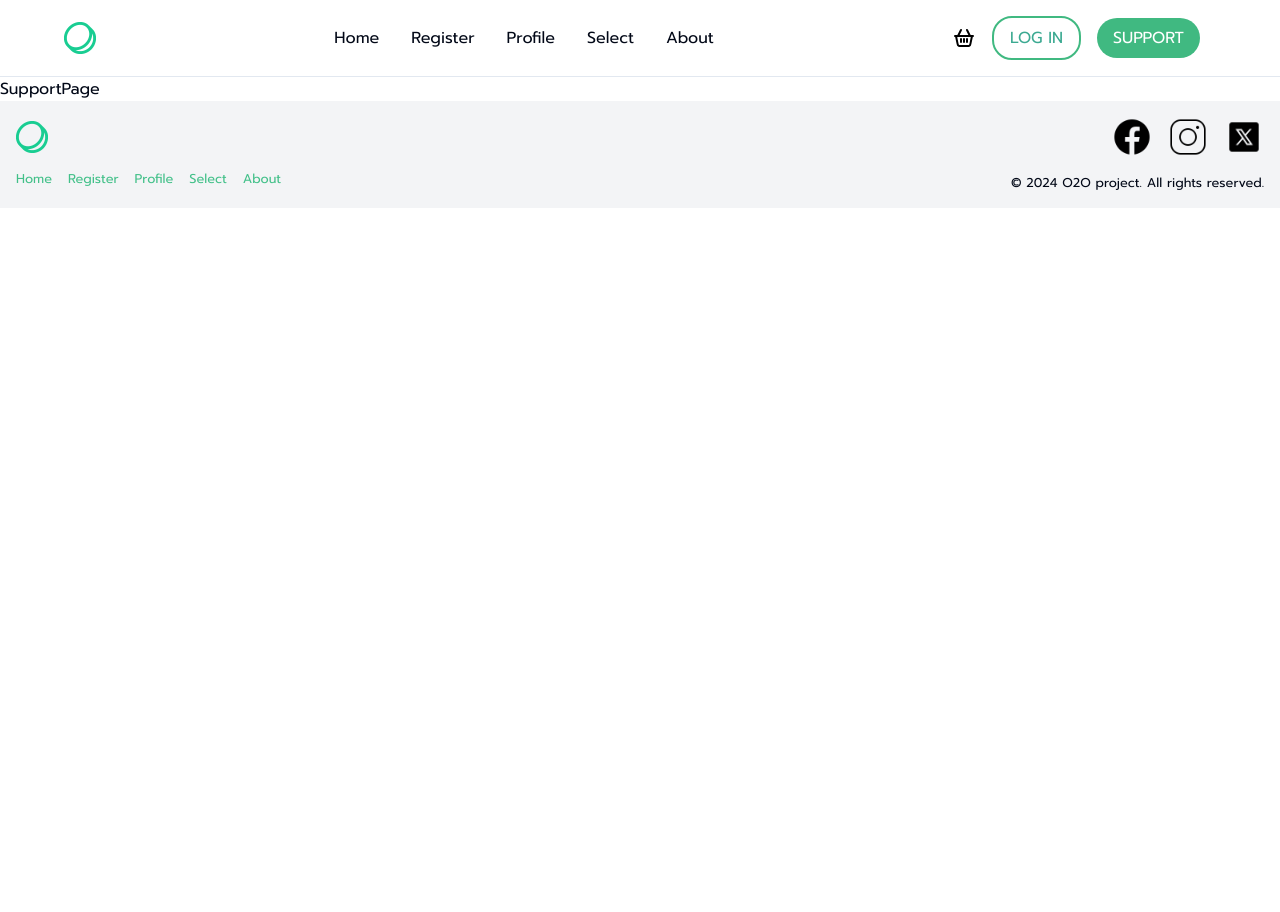
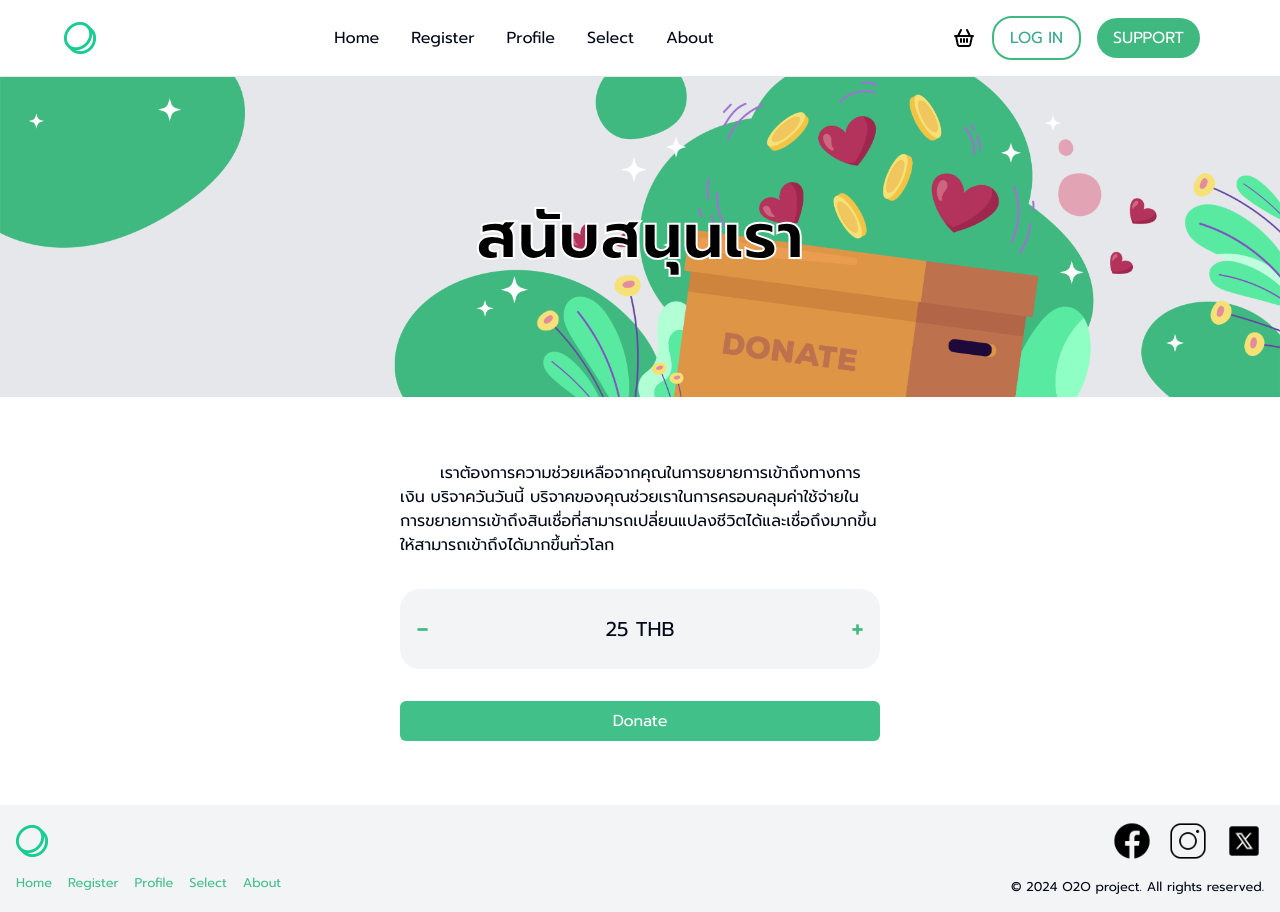
Before and after one commit to chaithawat21/o2o-frontend, a React (Vite) app: page /support in a window 1280 px wide. Before the commit the page ends 800 px from the top, so only its background shows below. Built offline with nearby package versions, Linux system fonts and the light colour scheme.

Commit message:
add supportpage

```diff
--- a/src/pages/AboutPage.jsx
+++ b/src/pages/AboutPage.jsx
@@ -40,7 +40,7 @@ function AboutPage() {
   const handleSubmit = async (e) => {
     e.preventDefault();
     try {
-      const response = await axios.post('http://localhost:8888/about/contact', formData);
+      const response = await axios.post('http://localhost:8888/contact', formData);
       console.log(response.data);
       notifySuccess();
     } catch (error) {
@@ -81,7 +81,7 @@ function AboutPage() {
       <p className="indent-5 px-[5rem] pt-[1rem]">
         โดยการปล่อยกู้เพียง 25 บาท บน O2O
         คุณสามารถเป็นส่วนหนึ่งของการแก้ปัญหาและสร้างความแตกต่างในชีวิตของผู้อื่นได้อย่างแท้จริง
-        100% ของทุกดอลลาร์ที่คุณปล่อยกู้บน O2O จะไปที่การระดมทุนเพื่อการปล่อยกู้
+        100% ของทุกบาทที่คุณปล่อยกู้บน O2O จะไปที่การระดมทุนเพื่อการปล่อยกู้
       </p>
       <p className="indent-5 px-[5rem] pt-[1rem]">
         ในประเทศไทย
@@ -154,7 +154,7 @@ function AboutPage() {
             <div>
               <button
                 type="submit"
-                className="w-full bg-GreenFooter text-white py-2 px-4 rounded-md hover:opacity-50 focus:outline-none focus:ring-2 focus:ring-offset-2 "
+                className="w-full bg-GreenFooter text-white py-2 px-4 rounded-md hover:opacity-50 focus:outline-none focus:ring-green-200 focus:ring-2 focus:ring-offset-2 "
               >
                 Submit
               </button>
--- a/src/pages/LoanDetailPage.jsx
+++ b/src/pages/LoanDetailPage.jsx
@@ -12,7 +12,7 @@ export default function LoanDetailPage() {
           src={imgHeader}
           alt="header-image"
         />
-        <h1 className="absolute top-[10rem]  text-black text-center text-[5rem] font-[700] drop-shadow-[0_0px_1px_rgba(255,255,255,1)]">
+        <h1 className="header-text absolute top-[10rem]  text-black text-center text-[5rem] font-[700] drop-shadow-[0_0px_1px_rgba(255,255,255,1)]">
           เติบโตในการลงทุน
         </h1>
         <div className="flex flex-row justify-center gap-10">
--- a/src/pages/SupportPage.jsx
+++ b/src/pages/SupportPage.jsx
@@ -1,9 +1,58 @@
-import React from 'react'
+import React,{useState} from "react";
+import supportHeader from "../assets/images/header/header05.png";
 
 function SupportPage() {
+  const [value, setValue] = useState(25);
+
+  const incrementValue = (e) => {
+    e.preventDefault(e)
+    setValue(prevValue => prevValue + 25);
+  };
+  const decrementValue = (e) => {
+    e.preventDefault()
+    if (value > 0) {
+    setValue(prevValue => prevValue - 25)};
+  };
+  const handleSubmit = (e) => {
+    e.preventDefault()
+  }
+
   return (
-    <div>SupportPage</div>
-  )
+    <div>
+      <div className="relative flex flex-col justify-center items-center">
+        <img
+          className="bg-gray-200 object-cover object-top "
+          src={supportHeader}
+          alt="support"
+        />
+        <h1 className="header-text absolute  text-black text-center text-[4rem] font-[700]">
+          สนับสนุนเรา
+        </h1>
+      </div>
+      <div className="flex flex-col justify-center items-center m-[4rem] ">
+        <form className=" w-[30rem] flex flex-col gap-[2rem] " onSubmit={handleSubmit}>
+          <p className="indent-10">
+            เราต้องการความช่วยเหลือจากคุณในการขยายการเข้าถึงทางการเงิน
+            บริจาควันวันนี้
+            บริจาคของคุณช่วยเราในการครอบคลุมค่าใช้จ่ายในการขยายการเข้าถึงสินเชื่อที่สามารถเปลี่ยนแปลงชีวิตได้และเชื่อถึงมากขึ้นให้สามารถเข้าถึงได้มากขึ้นทั่วโลก
+          </p>
+          <div className="flex flex-row items-center p-[1rem] bg-gray-100 rounded-[20px] ">
+          <button onClick={decrementValue} className="text-[2rem] text-GreenButton  ">-</button>
+        <p className="flex-grow  text-center    font-[400] text-[1.25rem]">{value} THB</p>
+          <button onClick={incrementValue} className="text-[2rem] text-GreenButton ">+</button>
+          </div>
+          <div>
+            <button
+              type="submit"
+              className="w-full bg-GreenFooter text-white py-2 px-4 rounded-md hover:opacity-50 focus:outline-none focus:ring-2 focus:ring-green-200 focus:ring-offset-2 "
+            >
+              Donate
+            </button>
+          </div>
+        </form>
+      </div>
+    </div>
+  );
 }
 
-export default SupportPage
+export default SupportPage;
```
Also changed, not shown: src/assets/images/header/header05.png (added).
